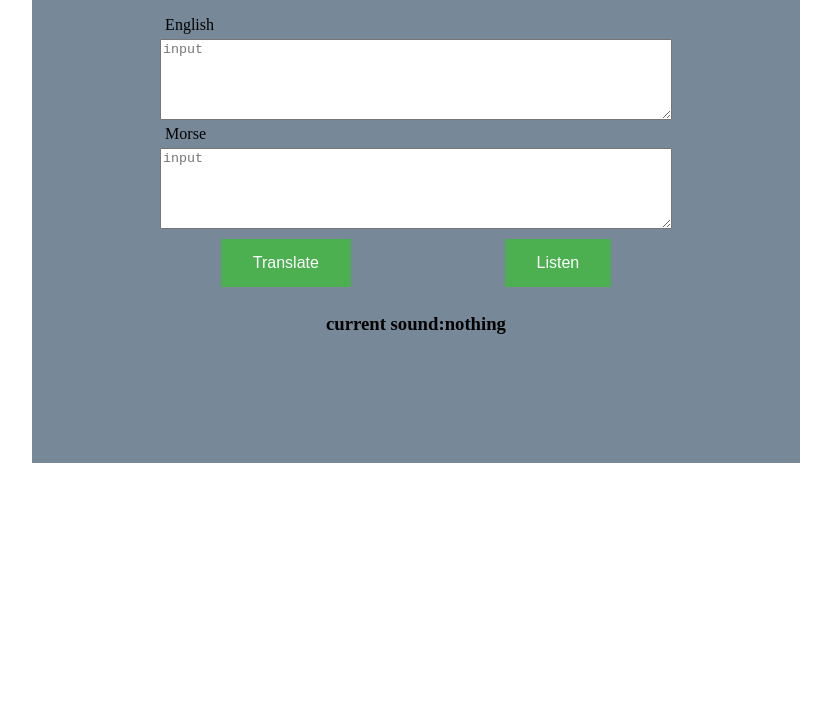
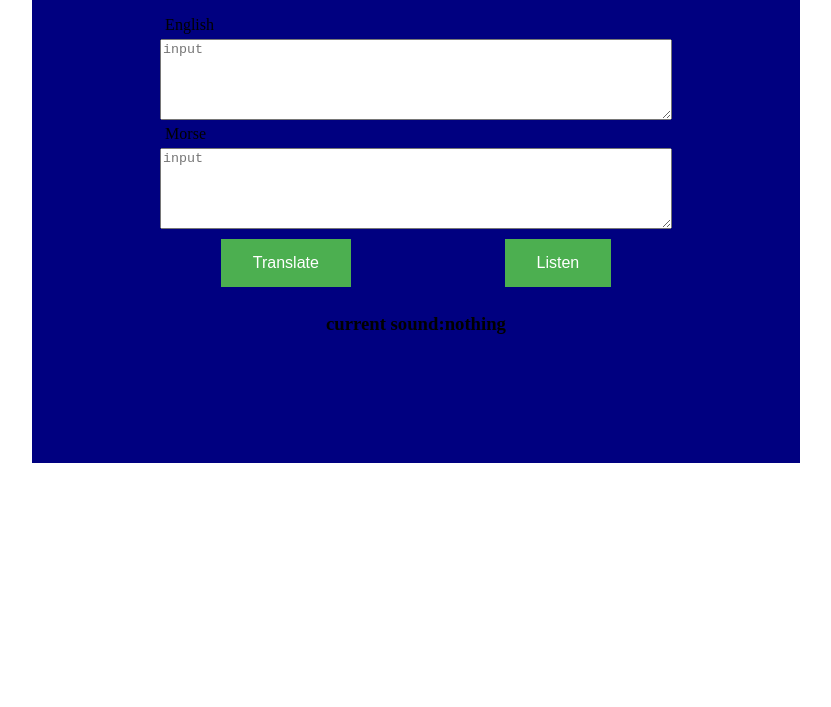
Before and after one commit to JebHarrison/Morse-Code-challenge, a plain HTML site: page index.html in a window 1280 px wide. Shown: the part 426-1133 px from the top of the page, without its empty margins (224-1055 px from the left). Drawn offline with Linux system fonts and the light colour scheme.

Commit message:
changed colour to navy

```diff
--- a/styles.css
+++ b/styles.css
@@ -12,7 +12,7 @@ h2{
     margin: 20%;
     margin-bottom: 30%;
     border: black 10px;
-    background-color: lightslategray;
+    background-color: navy;
     padding: 10%;
 }
 
```
